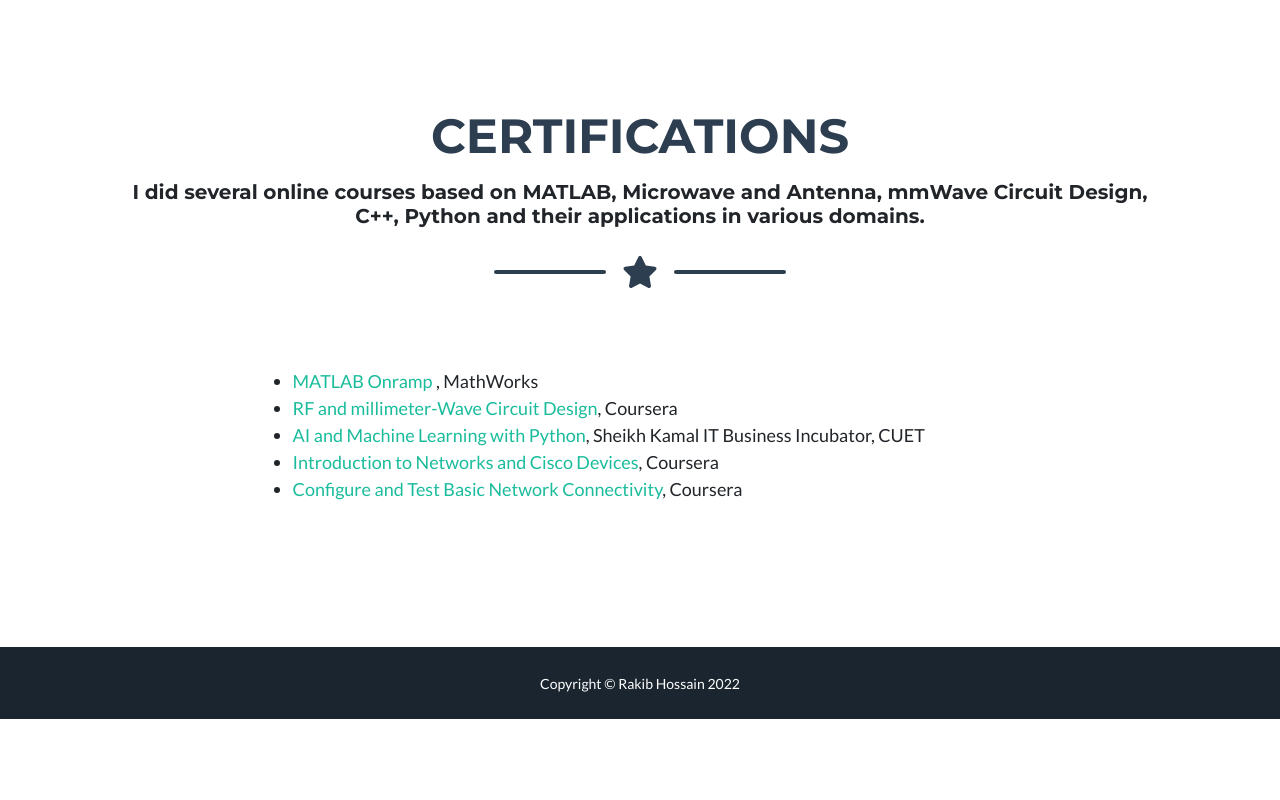
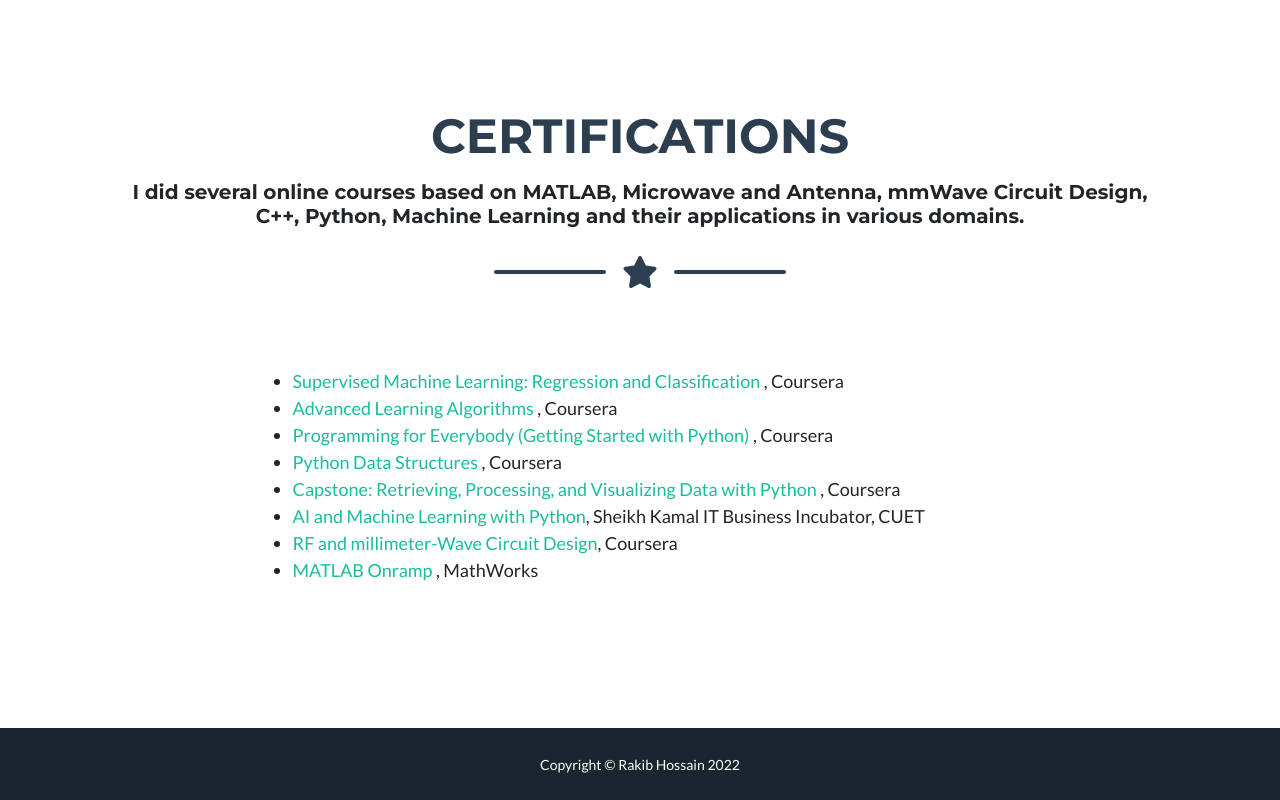
Before and after one commit to rakibhossain18/rakibhossain18.github.io, a plain HTML site: page index.html in a window 1280 px wide. Shown: the part 3570-4370 px from the top of the page. Before the commit the page ends 4289 px from the top, so only its background shows below. Drawn offline with nearby package versions, Linux system fonts and the light colour scheme.

Commit message:
django certificate change

```diff
--- a/index.html
+++ b/index.html
@@ -343,7 +343,7 @@
                 <h2 class="page-section-heading text-center text-uppercase text-secondary mb-0">Certifications</h2>
                 <br>
                 <h5 style="text-align: center"> I did several online courses based on MATLAB, Microwave and Antenna, mmWave
-                     Circuit Design, <br> C++, Python and their applications in various domains.</h5>
+                     Circuit Design, <br> C++, Python, Machine Learning and their applications in various domains.</h5>
 
                 <!-- Icon Divider-->
                 <div class="divider-custom">
@@ -359,19 +359,28 @@
                         <div class="col-md-12 col-lg-12 mb-5">
                             <ul>
                                 <li>
-                                    <a target="_blank" href="https://matlabacademy.mathworks.com/progress/share/certificate.html?id=ebecbb77-bef1-4dfe-9c76-59f22d25acf7&" style="text-decoration: none;"> MATLAB Onramp </a>, MathWorks
+                                    <a target="_blank" href="https://www.coursera.org/account/accomplishments/certificate/A5RAU3UCSJ9X" style="text-decoration: none;"> Supervised Machine Learning: Regression and Classification </a>, Coursera
+                                </li>
+                                <li>
+                                    <a target="_blank" href="https://www.coursera.org/account/accomplishments/certificate/L2KHVN6CX6ZY" style="text-decoration: none;"> Advanced Learning Algorithms </a>, Coursera
+                                </li>
+                                <li>
+                                    <a target="_blank" href="https://www.coursera.org/account/accomplishments/certificate/7LU7HAMDJV34" style="text-decoration: none;"> Programming for Everybody (Getting Started with Python) </a>, Coursera
+                                </li>
+                                <li>
+                                    <a target="_blank" href="https://www.coursera.org/account/accomplishments/certificate/VKKKEAVQR7EC" style="text-decoration: none;"> Python Data Structures </a>, Coursera
+                                </li>
+                                <li>
+                                    <a target="_blank" href="https://www.coursera.org/account/accomplishments/certificate/NS6JQ25CJPLV" style="text-decoration: none;"> Capstone: Retrieving, Processing, and Visualizing Data with Python </a>, Coursera
+                                </li>
+                                <li>
+                                    <a target="_blank" href="https://drive.google.com/file/d/1V0x4GQvtTpXjDKC2cbtHczkXvANktOM6/view?usp=share_link" style="text-decoration: none;"> AI and Machine Learning with Python</a>, Sheikh Kamal IT Business Incubator, CUET
                                 </li>
                                 <li>
                                     <a target="_blank" href="https://www.coursera.org/account/accomplishments/certificate/3ZCLCEUAHDNA" style="text-decoration: none;"> RF and millimeter-Wave Circuit Design</a>, Coursera
                                 </li>
                                 <li>
-                                    <a target="_blank" href="https://drive.google.com/file/d/1V0x4GQvtTpXjDKC2cbtHczkXvANktOM6/view?usp=share_link" style="text-decoration: none;"> AI and Machine Learning with Python</a>, Sheikh Kamal IT Business Incubator, CUET
-                                </li>
-                                <li>
-                                    <a target="_blank" href="https://www.coursera.org/account/accomplishments/certificate/6Y9NDTV6HWRA" style="text-decoration: none;"> Introduction to Networks and Cisco Devices</a>, Coursera
-                                </li>
-                                <li>
-                                    <a target="_blank" href="https://www.coursera.org/account/accomplishments/certificate/8BDQ5EB9SVAB" style="text-decoration: none;"> Configure and Test Basic Network Connectivity</a>, Coursera
+                                    <a target="_blank" href="https://matlabacademy.mathworks.com/progress/share/certificate.html?id=ebecbb77-bef1-4dfe-9c76-59f22d25acf7&" style="text-decoration: none;"> MATLAB Onramp </a>, MathWorks
                                 </li>
                             </ul>
                         </div>
```
Also changed, not shown: 2 other files.
